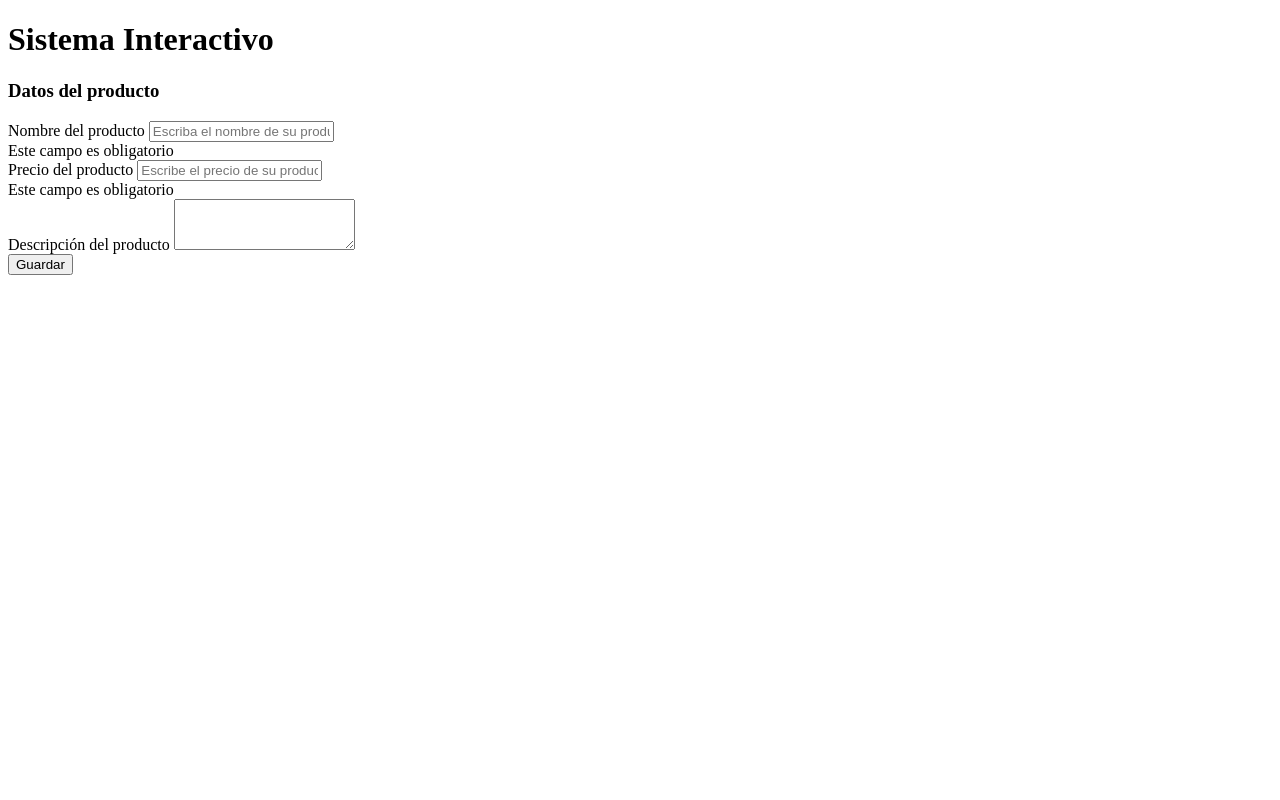
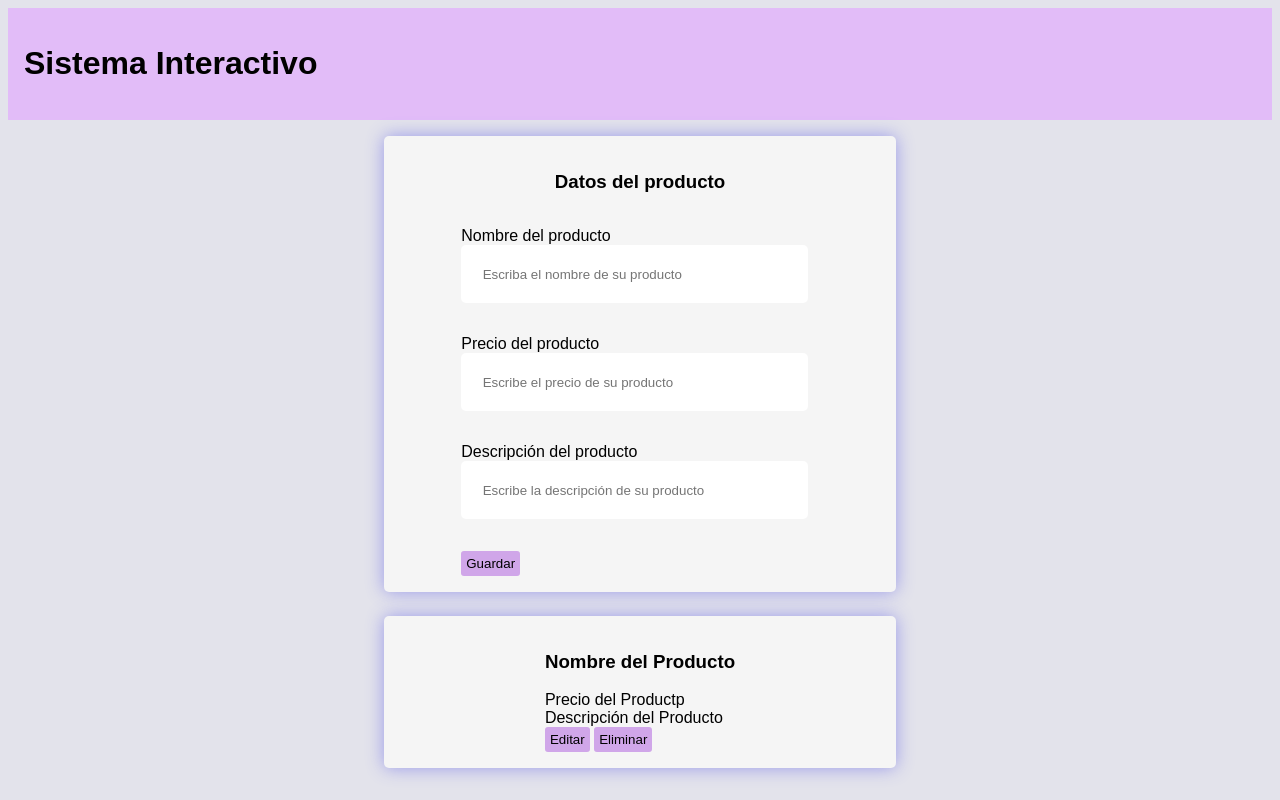
Before and after one commit to giselle-01/interaction_servers, a website: page index.html in a window 1280 px wide. Drawn offline with Linux system fonts and the light colour scheme.

Commit message:
Feat: the styles were created

```diff
--- a/index.html
+++ b/index.html
@@ -34,34 +34,57 @@
 
     <main>
       <section>
-        <div>
+        <article class="products-data">
           <h3>Datos del producto</h3>
-          <form id="form" class="row g-3 needs-validation p-2" novalidate>
+          <form id="form" novalidate>
 
           <div class="mb-3">
-            <label for="name_product" class="form-label">Nombre del producto</label>
-            <input type="text" class="form-control" id="name_product" placeholder="Escriba el nombre de su producto"
+            <label for="name_product" class="form-titles">Nombre del producto</label>
+            <input type="text" class="form-inputs" id="name_product" placeholder="Escriba el nombre de su producto"
               required />
-            <div class="invalid-feedback">Este campo es obligatorio</div>
           </div>
 
           <div class="mb-3">
-            <label for="price_product" class="form-label">Precio del producto</label>
-            <input type="text" class="form-control" id="price_product" placeholder="Escribe el precio de su producto" required />
-            <div class="invalid-feedback">Este campo es obligatorio</div>
+            <label for="price_product" class="form-titles">Precio del producto</label>
+            <input type="text" class="form-inputs" id="price_product" placeholder="Escribe el precio de su producto" required />
           </div>
 
           <div class="mb-3">
-            <label for="description" class="form-label">Descripción del producto</label>
-            <textarea class="form-control" id="description" rows="3" required></textarea>
+            <label for="description" class="form-titles">Descripción del producto</label>
+            <input class="form-inputs" id="description" rows="3" placeholder="Escribe la descripción de su producto" required ></input>
           </div>
 
           <button class="btn" type="submit" id="btnSave">
             Guardar
           </button>
+
         </form>
         </div>
+        </article>
       </section>
+
+      <section>
+        <article class="products-card">
+          <div class="card-body">
+            <h3 class="card-product-name">Nombre del Producto</h3>
+            <p class="card-text">
+
+            <div class="d-flex gap-2">
+              <span class="fw-bold">Precio del Productp</span>
+            </div>
+
+            <div class="d-flex gap-2">
+              <span class="fw-bold">Descripción del Producto</span>
+            </div>
+
+            <div class="d-flex mt-3 gap-2">
+              <button class="btn btn-primary edit">Editar</button>
+              <button class="btn btn-danger delete">Eliminar</button>
+            </div>
+          </div>
+        </article>
+      </div>
+    </section>
     </main>
 
     <footer></footer>
--- a/src/css/styles.css
+++ b/src/css/styles.css
@@ -0,0 +1,85 @@
+
+* {
+    padding: 0%;
+
+}
+
+body {
+    background: rgb(227, 227, 235);
+}
+
+header {
+    font-family: Arial, Helvetica, sans-serif;
+    background: rgb(226, 188, 248);
+    padding: 1rem;
+
+}
+
+main {
+  font-family: Arial, Helvetica, sans-serif;
+
+  display: flex;
+  flex-direction: column;
+  justify-content: center;
+  align-items: center;
+
+  flex-grow: 1;
+}
+
+
+.products-data {
+    display: flex;
+    flex-direction: column;
+    justify-content: center;
+    align-items: center;
+    row-gap: 1rem;
+    column-gap: 1rem;
+
+    box-shadow: 0px 0px 18px rgb(153, 153, 233);
+    border-radius: 5px;
+    background: whitesmoke;
+    margin-top: 1rem;
+    margin-bottom: 0.5rem;
+    padding: 1rem;
+    width: 30rem;
+}
+
+.products-card {
+    display: flex;
+    flex-direction: column;
+    justify-content: center;
+    align-items: center;
+    row-gap: 1rem;
+    column-gap: 1rem;
+
+    border-radius: 5px;
+    box-shadow: 0px 0px 18px rgb(153, 153, 233);
+    background: whitesmoke;
+    margin-top: 1rem;
+    margin-bottom: 0.5rem;
+    padding: 1rem;
+    width: 30rem;
+}
+
+.form-inputs {
+    border: none;
+
+    margin-bottom: 2rem;
+    border-radius: 5px;
+    padding: 6%;
+    width: 85%;
+
+}
+
+.btn {
+  border: none;
+
+  background-color: rgb(208, 166, 233);
+  padding: 5px;
+  border-radius: 3px;
+}
+
+.btn:hover {
+  color: aliceblue;
+  background-color: rgb(152, 197, 236);
+}
--- a/src/js/main.js
+++ b/src/js/main.js
@@ -1,5 +1,6 @@
 import { alertError } from "./alert";
 
+//variables
 const endopointProducts = "http://localhost:3000/products";
 const $nameProduct = document.getElementById("name_product");
 const $priceProduct = document.getElementById("price_product");
@@ -11,19 +12,19 @@ $form.addEventListener("submit", function (event) {
   createProduct();
 });
 
-//create a new product
+//function to create new products
 async function createProduct() {
-  const newProduct = {
+    const newProduct = {
     nameProduct: $nameProduct.value,
     priceProduct: $priceProduct.value,
     description: $description.value,
-  };
-
+    };
+};
   try {
-    let response = await fetch(endopointProducts, {
+    const response = await fetch(endopointProducts, {
       method: "POST",
       headers: {
-        "content-type": "application/json",
+        "Content-Type": "application/json",
       },
       body: JSON.stringify(newProduct),
     });
@@ -35,19 +36,72 @@ async function createProduct() {
       throw new Error(response.statusText);
     } else {
       alert("Producto agregado con éxito");
-    }
+    };
+
   } catch (error) {
     console.log(error.message);
-  }
-}
+  };
 
-//delete a product
-async function deleteProduct() {
-    let response = await fetch(endopointProducts, {
-        method: "DELETE"
+
+//function to get all the products
+async function getProducts() {
+    try {
+        const response = await fetch(endopointProducts);
+        if (!response.ok) {
+            throw new Error(response.statusText);
+        };
+
+        const products = await response.json();
+        console.log(products);
+
+    } catch (error) {
+    console.error(error.message);
+  };
+};
+
+//function to delete produts
+async function deleteProducts() {
+
+    getProducts(products)
+
+    try {
+        let response = await fetch(endopointProducts, {
+        method: "DELETE",
         headers: {
-            "content-type": "aplication/json",
-        },
+        "Content-Type": "application/json",
+        }
+    });
+    console.log(response)
 
-    })
-}
+    if (!response.ok) {
+        alert("Lo sentimos, reintente más tarde");
+        throw new Error()
+    }
+    } catch (error) {
+        console.log(error.message);
+    };
+};
+
+//function to update products
+async function updateProducts() {
+    try {
+        let response = await fetch(endopointProducts, {
+        method: "PUT",
+        headers: {
+        "Content-Type": "application/json",
+        }
+    });
+    console.log(response)
+
+
+    if (!response.ok) {
+        alert("Lo sentimos, reintente más tarde");
+        throw new Error()
+    }
+    } catch (error) {
+        console.log(error.message);
+    };
+
+
+
+};
```
Also changed, not shown: public/database.json (+12 -0 lines).
